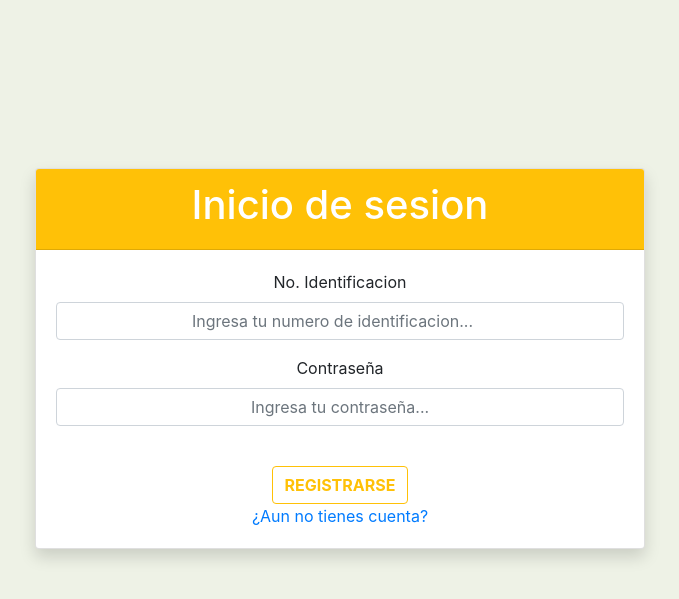
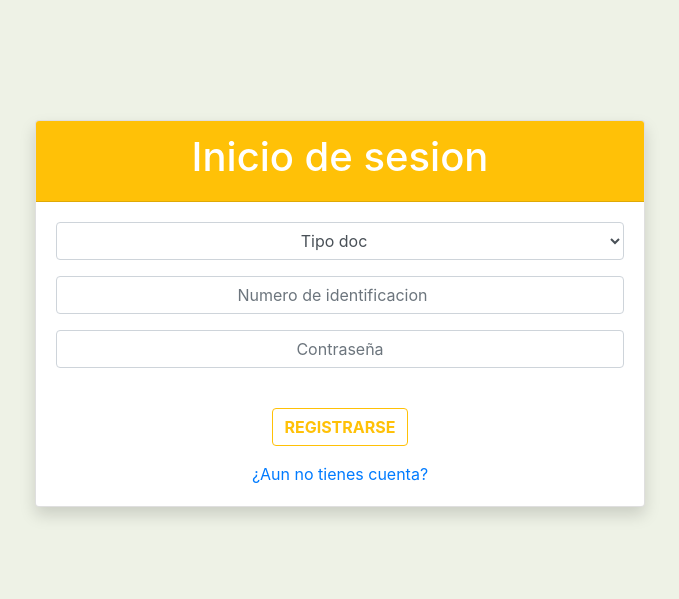
Before and after one commit to Frey182/opinion-ciudadana, a PHP site: page /view/login.php in a window 1280 px wide. Shown: the top 599 px of the page, without its empty margins (300-979 px from the left). Run offline with PHP 8.4, Linux system fonts and the light colour scheme; data that the repository does not hold is empty.

Commit message:
se agrego un select

```diff
--- a/view/login.php
+++ b/view/login.php
@@ -1,3 +1,6 @@
+<?php include "../model/conexion.php" ?>
+<?php include "../model/seleccion.php" ?>
+
 <!DOCTYPE html>
 <html lang="en">
 <head>
@@ -25,23 +28,31 @@
     <div class="row h-100">
         <div class="col col-md-3"></div>
            <div class="conteform col col-md-6">
-           <br><br><br><br><br><br><br>
+           <br><br><br><br><br>
                 <div class="card shadow rounded">
                     <div class="card-header bg-warning" ><h1 style="color:white;">Inicio de sesion</h1></div>
                     <div class="card-body">
                         <form action="login.php.php">
-                            <div class="form-group">
-                                <label for="nif">No. Identificacion</label>
-                                <input type="number" class="form-control" placeholder="Ingresa tu numero de identificacion..." id="nif">
+                            <div class="form-group d-flex">
+                                <select class="form-control w-100" id="exampleFormControlSelect1" name="fktipo_doc">
+                                    <option disable>Tipo doc</option>
+                                    <?php foreach ($tipo_docs as $tipo_docs) { ?>
+                                    <option value="<?php echo $tipo_docs['id'] ?>"><?php echo $tipo_docs['nombre'] ?></option>
+                                    <?php } ?>
+                                </select>
                             </div>
                             <div class="form-group">
-                                <label for="pwd">Contraseña</label>
-                                <input type="password" class="form-control" placeholder="Ingresa tu contraseña..." id="pwd">
+                                <input type="number" class="form-control" placeholder="Numero de identificacion" id="nif">
+                            </div>
+                            <div class="form-group">
+                                <input type="password" class="form-control" placeholder="Contraseña" id="pwd">
                             </div>
                                 <div class="contebuton">
                                     <button id="btnSlider3" type="button" class="btn btn-outline-warning font-weight-bold mt-4">REGISTRARSE</button>
                                 </div>
-                                    <a href="">¿Aun no tienes cuenta?</a>
+                                   <div class="mt-3">
+                                   <a href="register.php">¿Aun no tienes cuenta?</a>
+                                   </div>
                         </form>
                     </div>
                 </div>
```
